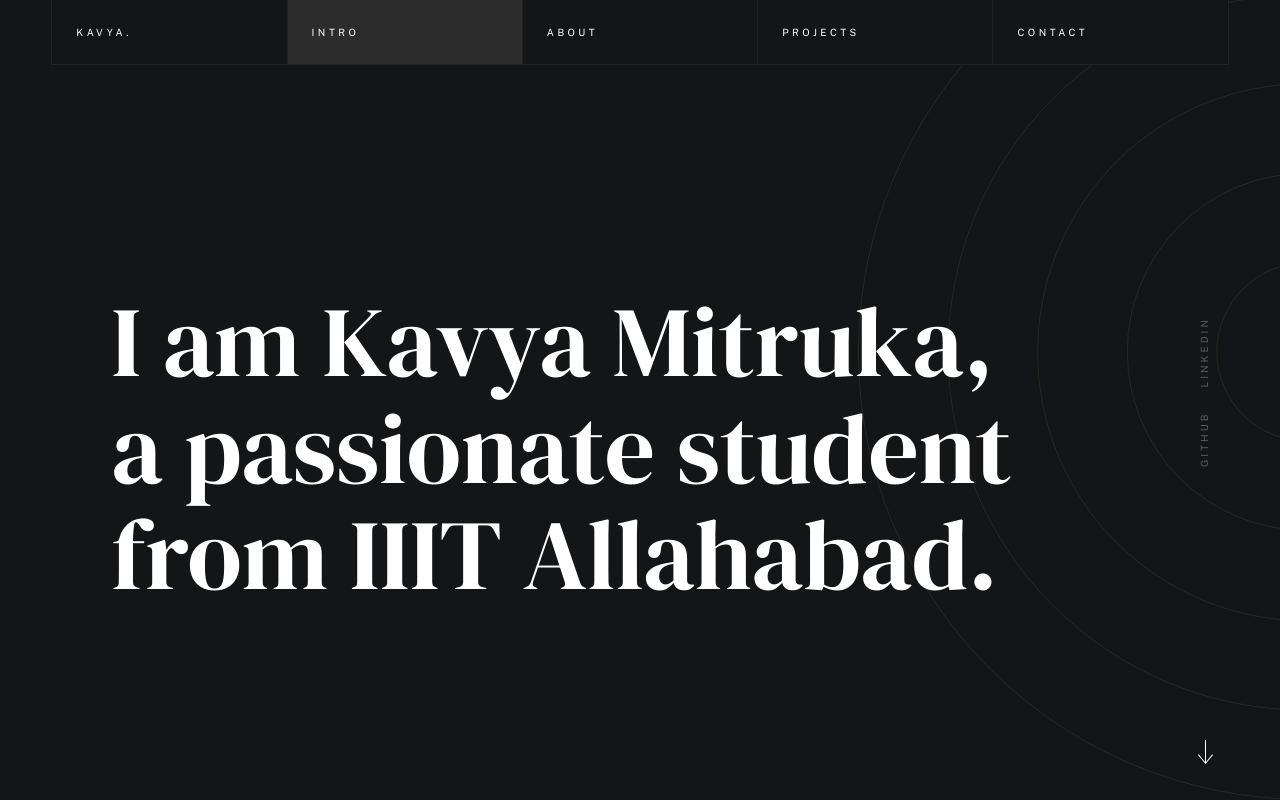
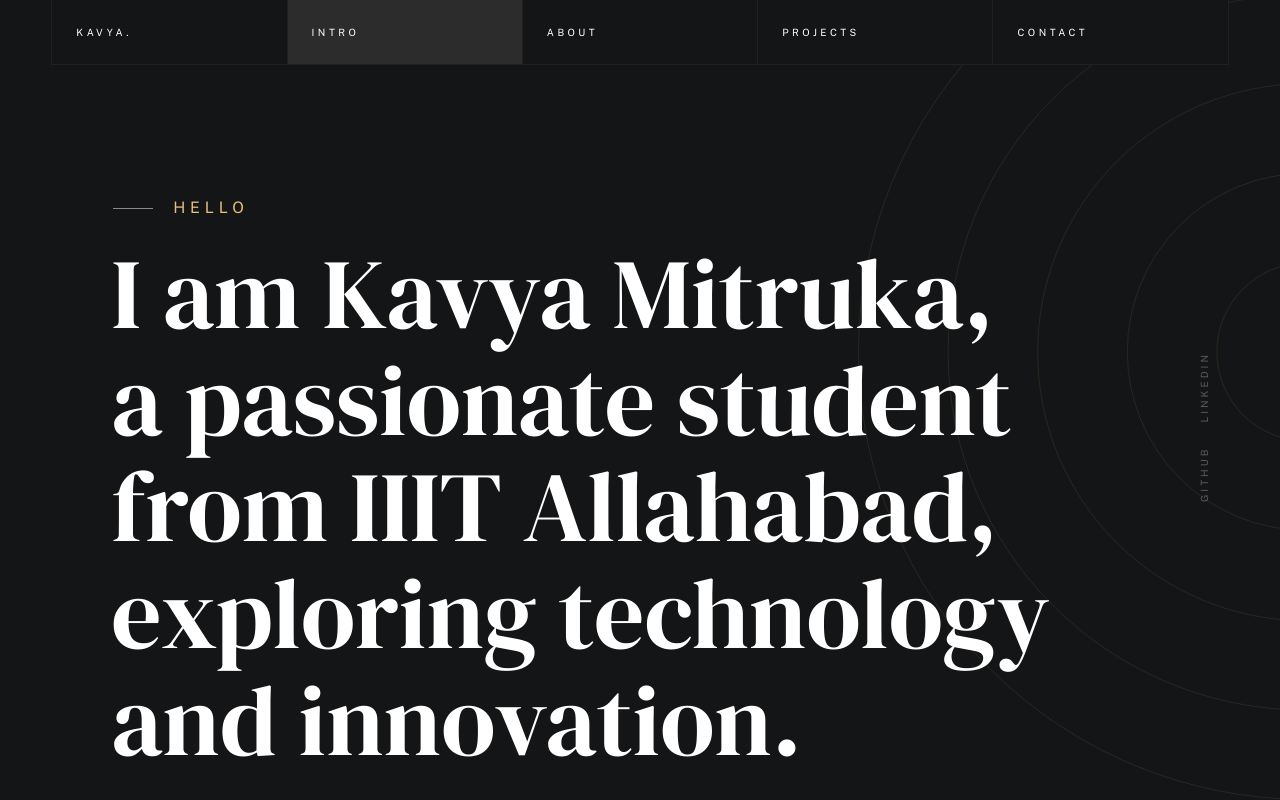
Before and after one commit to KavyaMitruka/personal-portfolio, a plain HTML site: page index.html in a window 1280 px wide. Shown: the top 800 px of the page. Drawn offline with nearby package versions, Linux system fonts and the light colour scheme; a web font is replaced by a local one.

Commit message:
Update index.html

```diff
--- a/index.html
+++ b/index.html
@@ -87,11 +87,15 @@
                 <div class="row intro-content wide">
 
                     <div class="column">
+                        <div class="text-pretitle with-line">
+                            Hello
+                        </div>
 
                         <h2 class="text-huge-title">
                             I am Kavya Mitruka, <br>
                             a passionate student <br>
-                            from IIIT Allahabad.
+                            from IIIT Allahabad, <br>
+                            exploring technology and innovation.
                         </h2>
                     </div>
 
```
